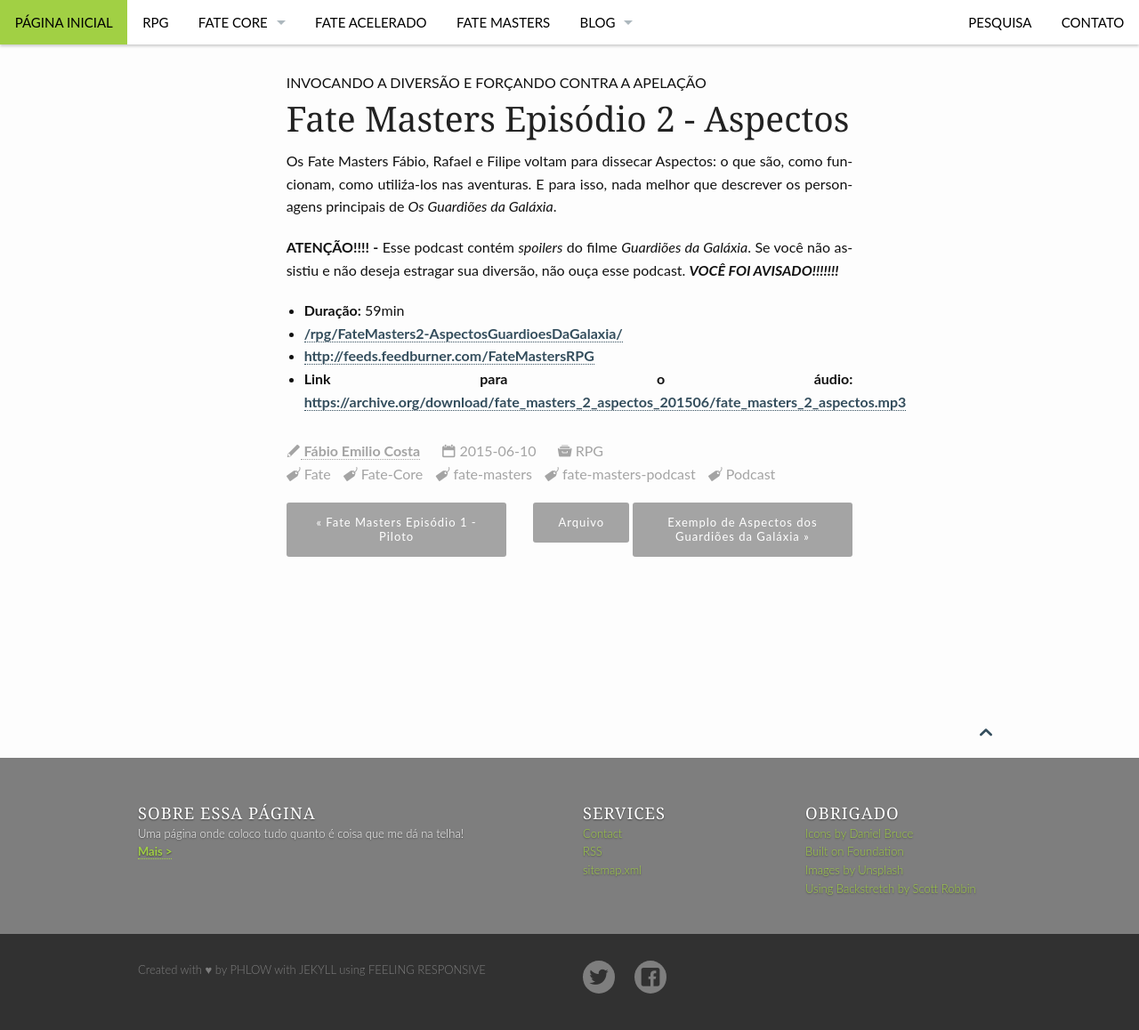
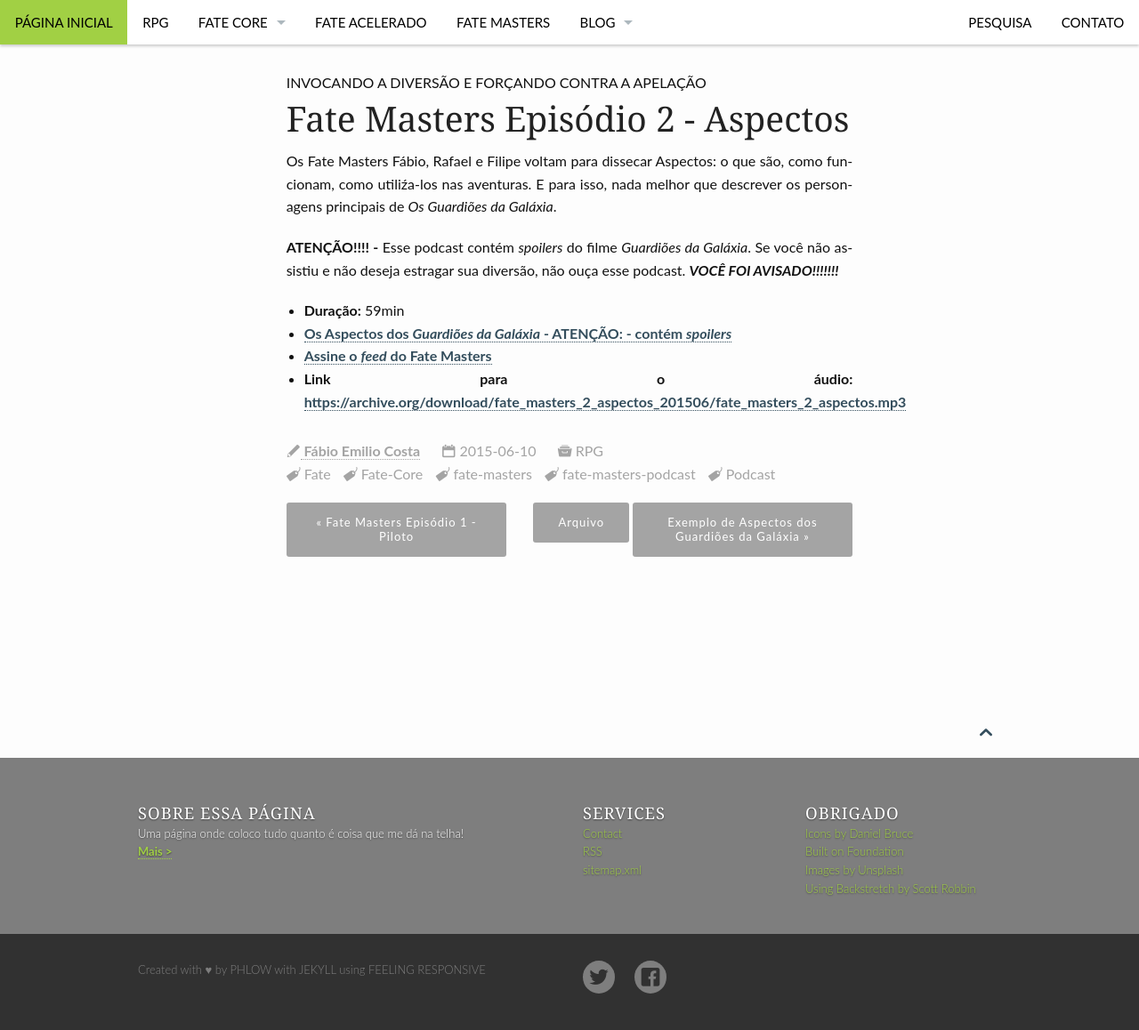
Before and after one commit to fabiocosta0305/fabiocosta0305.github.io-old, a Jekyll site: the page built from _posts/Fate-Masters/2015-06-10-FateMasters#2.md, in a window 1280 px wide. Shown: the whole page at 89% size. Built offline with Jekyll 4.4.1, drawn with Linux system fonts in a browser that asks for light colours.

Commit message:
Anexando o exemplo dos GuardiÃµes da GalÃ¡xia ao post do podcast #2

```diff
--- a/_posts/Fate-Masters/2015-06-10-FateMasters#2.md
+++ b/_posts/Fate-Masters/2015-06-10-FateMasters#2.md
@@ -18,6 +18,10 @@ Os Fate Masters Fábio, Rafael e Filipe voltam para dissecar Aspectos: o que sã
 **ATENÇÃO!!!! -** Esse podcast contém _spoilers_ do filme _Guardiões da Galáxia_. Se você não assistiu e não deseja estragar sua diversão, não ouça esse podcast. **_VOCÊ FOI AVISADO!!!!!!!_**
 
 - **Duração:** 59min
-- [/rpg/FateMasters2-AspectosGuardioesDaGalaxia/](Os Aspectos dos *Guardiões da Galáxia* - **ATENÇÃO:** - contém _spoilers_)
-- [http://feeds.feedburner.com/FateMastersRPG](Assine o _feed_ do Fate Masters)
-- **Link para o áudio:**  [https://archive.org/download/fate_masters_2_aspectos_201506/fate_masters_2_aspectos.mp3](https://archive.org/download/fate_masters_2_aspectos_201506/fate_masters_2_aspectos.mp3)
+- [Os Aspectos dos *Guardiões da Galáxia* - **ATENÇÃO:** - contém _spoilers_][1]
+- [Assine o _feed_ do Fate Masters][feed-fatemasters]
+- **Link para o áudio:**  [https://archive.org/download/fate_masters_2_aspectos_201506/fate_masters_2_aspectos.mp3][link-mp3]
+
+[1]: /rpg/FateMasters2-AspectosGuardioesDaGalaxia/
+[feed-fatemasters]: http://feeds.feedburner.com/FateMastersRPG
+[link-mp3]: https://archive.org/download/fate_masters_2_aspectos_201506/fate_masters_2_aspectos.mp3
```
